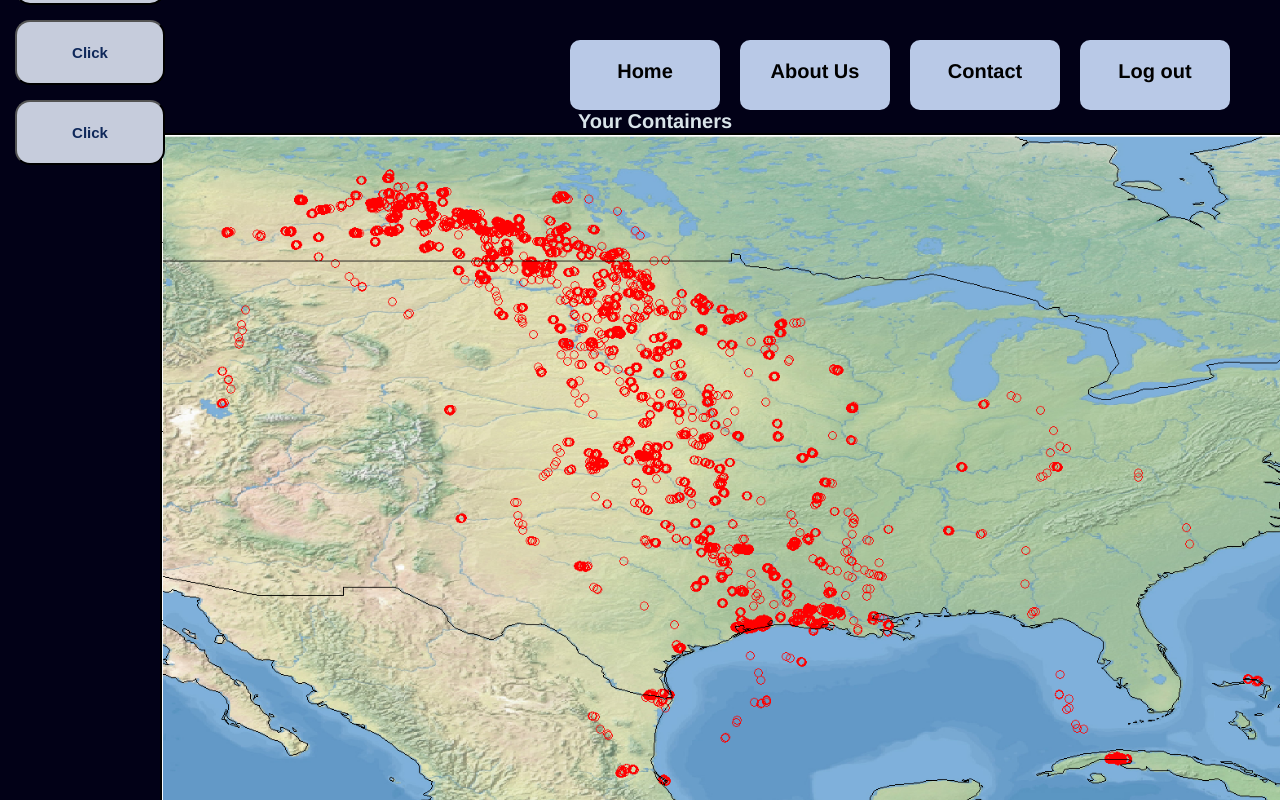
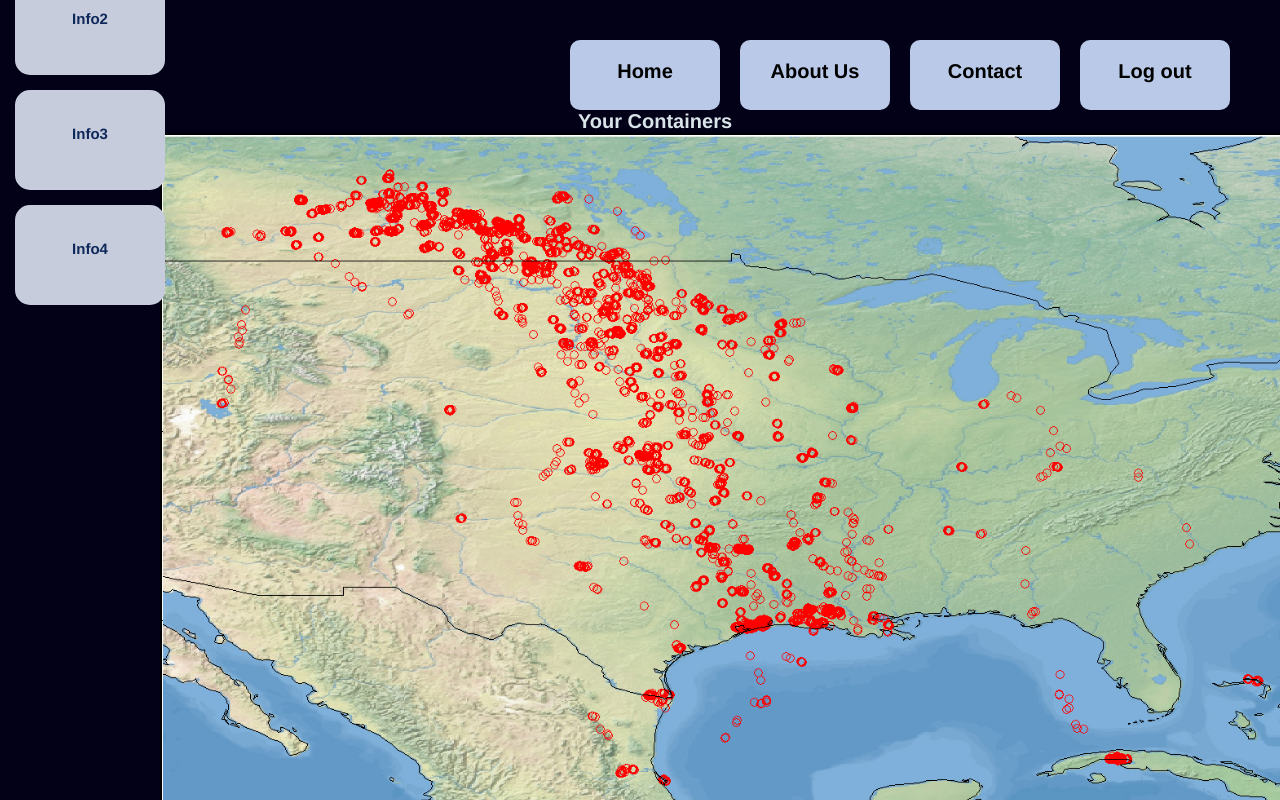
Before and after one commit to smartuni/smart-container, a Next.js app in the folder webApp/Frontend/riot_frontend/: page /map in a window 1280 px wide. Shown: the top 800 px of the page. Built offline with nearby package versions, Linux system fonts and the light colour scheme.

Commit message:
map page changed.

```diff
--- a/webApp/Frontend/riot_frontend/pages/map.js
+++ b/webApp/Frontend/riot_frontend/pages/map.js
@@ -26,11 +26,11 @@ export default function Map() {
       <div>
         <p className={styles.mapHint}>Click on a container to see details!</p>
       </div>
-      <div className={styles.mapButtonDiv}>
-        <button className={styles.mapButtons}>Info</button>
-        <button className={styles.mapButtons}>Click</button>
-        <button className={styles.mapButtons}>Click</button>
-        <button className={styles.mapButtons}>Click</button>
+      <div className={styles.containersInfo}>
+        <div>Info1</div>
+        <div>Info2</div>
+        <div>Info3</div>
+        <div>Info4</div>
       </div>
     </div>
   );
--- a/webApp/Frontend/riot_frontend/styles/map.module.css
+++ b/webApp/Frontend/riot_frontend/styles/map.module.css
@@ -21,7 +21,7 @@
     font-size: 20px;
   }
 
-  .mapButtonDiv{
+  .containersInfo{
     width: 150px;
     display: flex;
     flex-direction: column;
@@ -30,8 +30,14 @@
     top: -1100px;
   }
 
-  .mapButtons{
+  .containersInfo div{
     width: 150px;
     height: 65px;
     margin-bottom: 15px;
+    padding-top: 35px;
+    background-color: #c6ccdc;
+    color: #0f285a;
+    font-size: 15px;
+    font-weight: 800;
+    border-radius: 15px;
   }
```
